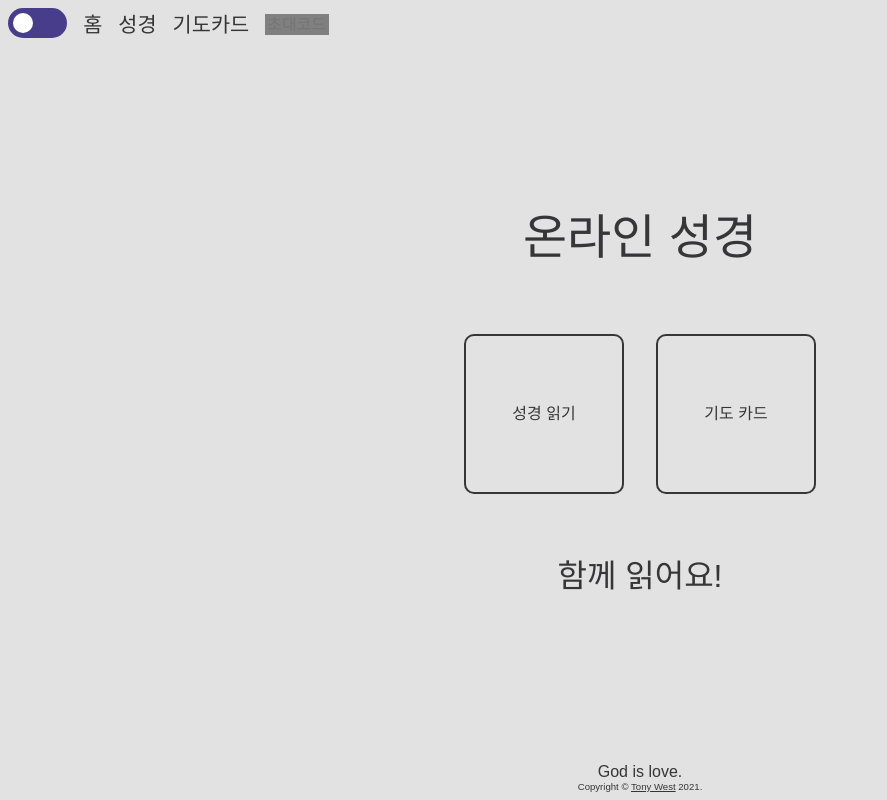
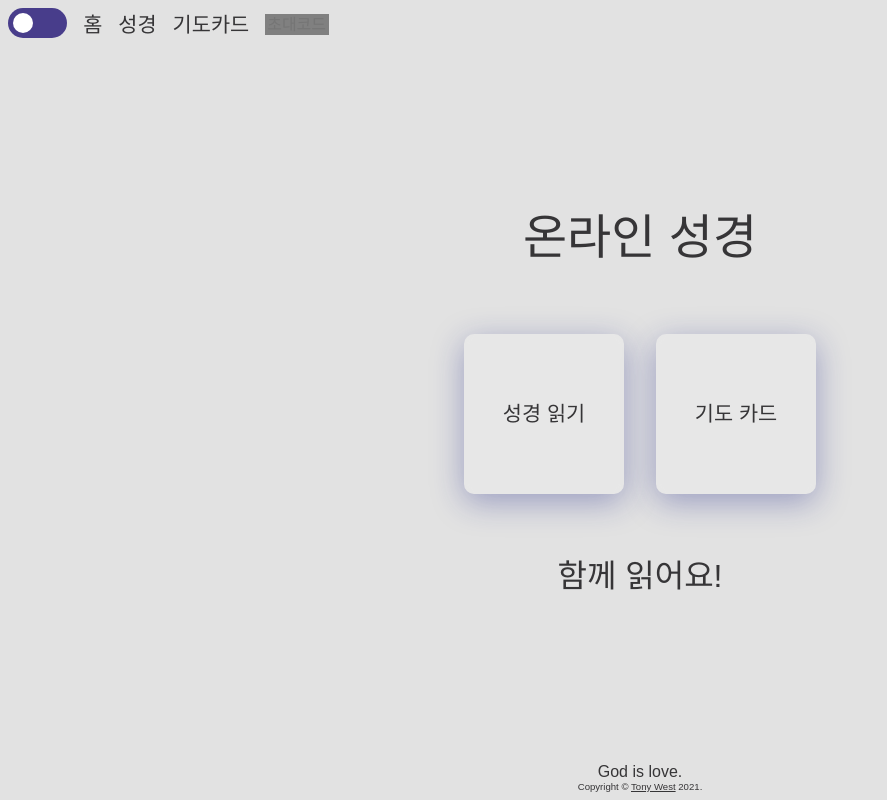
Before and after one commit to tonyw0527/bible-app, a Next.js app in the folder client/: page / in a window 1280 px wide. Shown: the whole page, without its empty margins (0-887 px from the left). Built offline with nearby package versions, Linux system fonts and the light colour scheme.

Commit message:
Updated Home component

```diff
--- a/client/components/home/index.tsx
+++ b/client/components/home/index.tsx
@@ -23,28 +23,40 @@ const TitleSpan = styled.span`
 
 const DescBox = styled.div`
   display: flex;
+  flex-wrap: wrap;
   margin-bottom: 3rem;
 `;
 const DescSpan = styled.span`
   font-size: 2rem;
 `;
 
+const A = styled.a`
+  transition: transform 0.5s ease-out;
+
+  &: hover {
+    cursor: pointer;
+    transform: translateY(-1rem);
+  }
+`;
+
 const LinkBox = styled.div`
-  margin: 1rem;
-`;
-const A = styled.a`
   display: flex;
   justify-content: center;
   align-items: center;
 
+  margin: 1rem;
+  background: none;
+
   width: 10rem;
   height: 10rem;
-  border: 2px solid ${({ theme }) => theme.color.text};
+
+  font-size: 1.3rem;
+
+  background: rgba(255, 255, 255, 0.2);
+  box-shadow: 0 8px 32px 0 rgba(31, 38, 135, 0.37);
+  backdrop-filter: blur(4.5px);
+  -webkit-backdrop-filter: blur(4.5px);
   border-radius: 10px;
-
-  &: hover {
-    cursor: pointer;
-  }
 `;
 
 const SignBox = styled.div``;
@@ -58,20 +70,17 @@ export default function Home() {
       </TitleBox>
 
       <DescBox>
-        {/* <DescBtn onClick={() => router.push("/bible")}>성경 읽기</DescBtn>
-        <DescBtn onClick={() => router.push("/pray-maker")}>
-          기도카드 만들기
-        </DescBtn> */}
-        <LinkBox>
-          <Link href="/bible">
-            <A>성경 읽기</A>
-          </Link>
-        </LinkBox>
-        <LinkBox>
-          <Link href="/pray-card">
-            <A>기도 카드</A>
-          </Link>
-        </LinkBox>
+        <Link href="/bible">
+          <A>
+            <LinkBox>성경 읽기</LinkBox>
+          </A>
+        </Link>
+
+        <Link href="/pray-card">
+          <A>
+            <LinkBox>기도 카드</LinkBox>
+          </A>
+        </Link>
       </DescBox>
 
       <DescSpan>함께 읽어요!</DescSpan>
```
